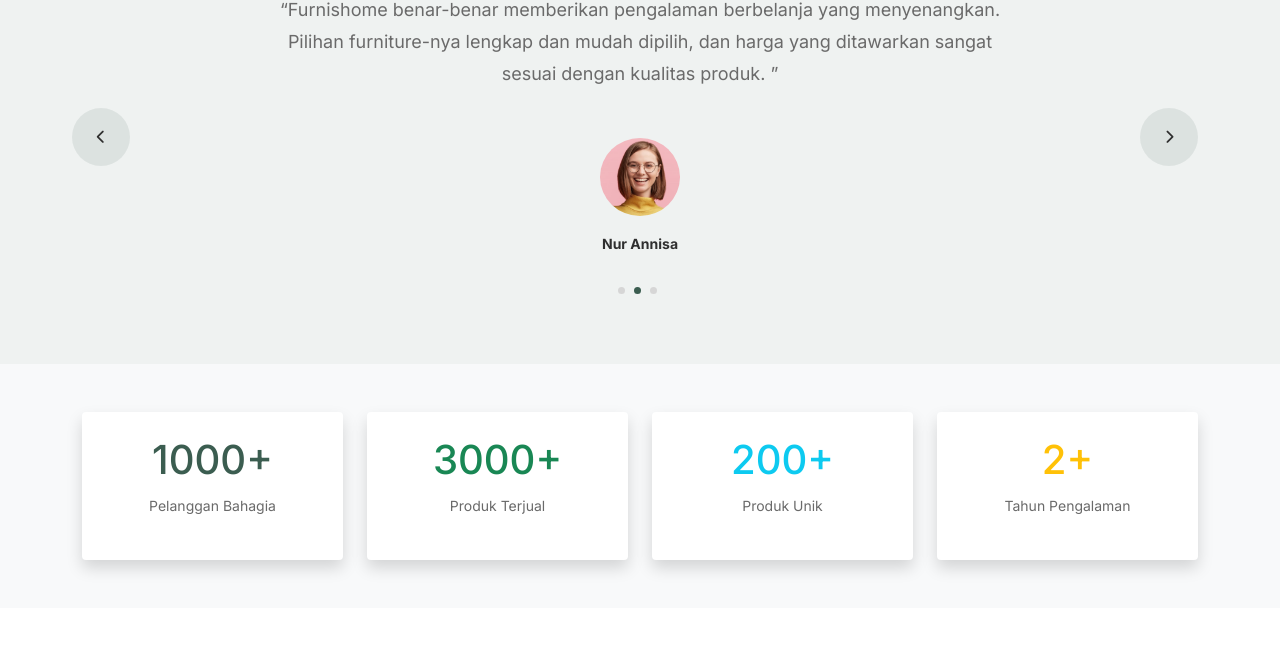
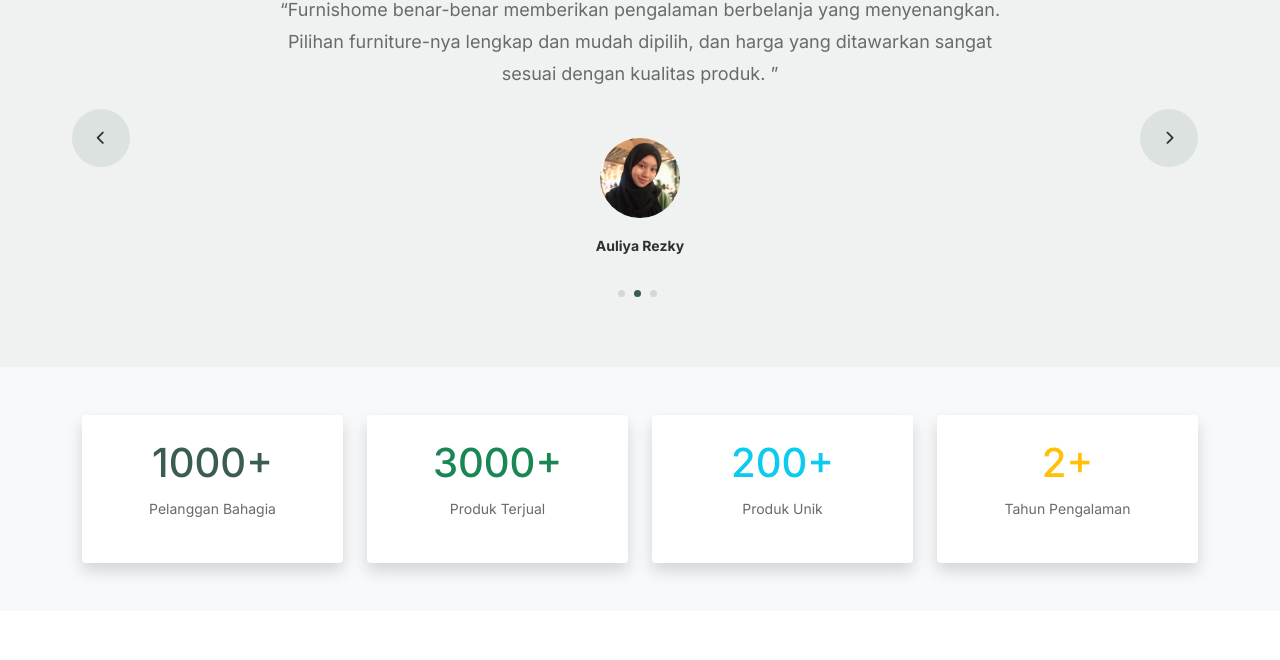
Before and after one commit to atifaaulianti/thrifta, a plain HTML site: page index.html in a window 1280 px wide. Shown: the part 1735-2395 px from the top of the page. Drawn offline with Linux system fonts and the light colour scheme.

Commit message:
Update index.html

```diff
--- a/index.html
+++ b/index.html
@@ -200,9 +200,9 @@
 
 												<div class="author-info">
 													<div class="author-pic">
-														<img src="images/person-1.png" alt="Maria Jones" class="img-fluid">
+														<img src="images/nana.jpeg" alt="Maria Jones" class="img-fluid">
 													</div>
-													<h3 class="font-weight-bold">Mifta</h3>
+													<h3 class="font-weight-bold">Mustaina Sasnur</h3>
 												</div>
 											</div>
 
@@ -222,9 +222,9 @@
 
 												<div class="author-info">
 													<div class="author-pic">
-														<img src="images/person-1.png" alt="Maria Jones" class="img-fluid">
+														<img src="images/liya.jpeg" alt="Maria Jones" class="img-fluid">
 													</div>
-													<h3 class="font-weight-bold">Nur Annisa</h3>
+													<h3 class="font-weight-bold">Auliya Rezky</h3>
 												</div>
 											</div>
 
@@ -244,9 +244,9 @@
 
 												<div class="author-info">
 													<div class="author-pic">
-														<img src="images/person-1.png" alt="Maria Jones" class="img-fluid">
+														<img src="images/ketlin.jpg" alt="Maria Jones" class="img-fluid">
 													</div>
-													<h3 class="font-weight-bold">Syalwa</h3>
+													<h3 class="font-weight-bold">Chatleen</h3>
 												</div>
 											</div>
 
```
